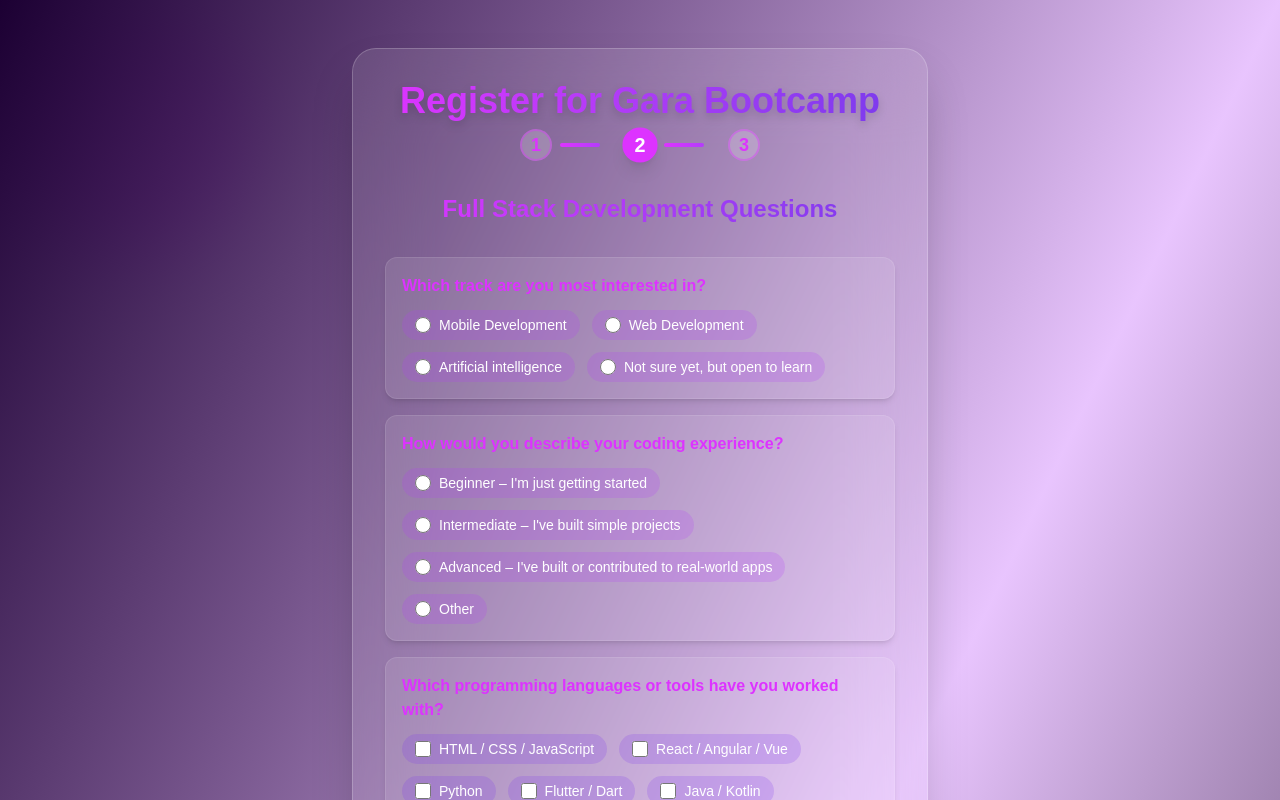
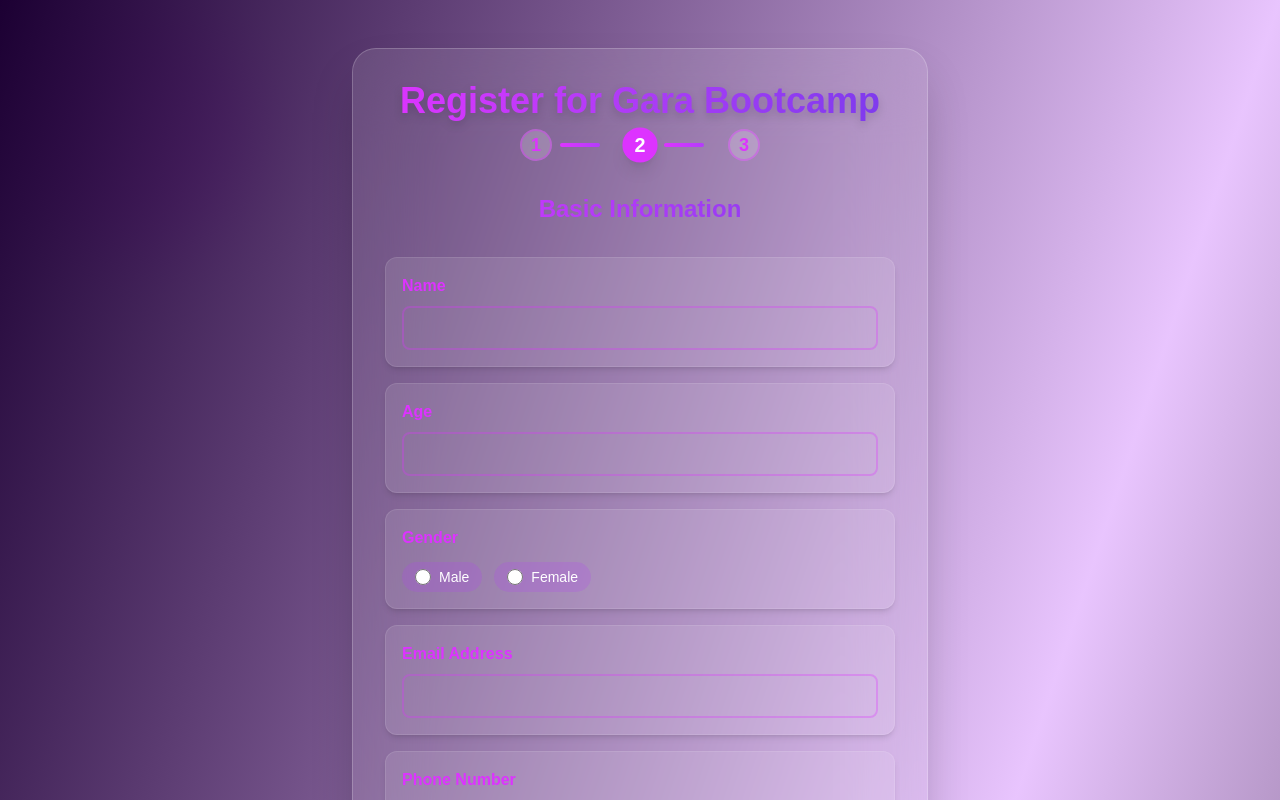
Before and after one commit to biniyam-29/gcme-boot, a Next.js app: page /register in a window 1280 px wide. Both pictures are taken after a click on the button "Full Stack Development". Shown: the top 800 px of the page. Built offline with nearby package versions, Linux system fonts and the light colour scheme.

Commit message:
ENHANCE: added more inputs on each category for basic information

```diff
--- a/src/app/register/page.tsx
+++ b/src/app/register/page.tsx
@@ -380,6 +380,48 @@
   ],
 };
 
+// Add a type for the basic info questions
+const basicInfoQuestions: Question[] = [
+  { label: "Name", name: "name", type: "text", required: true },
+  { label: "Age", name: "age", type: "text", required: true },
+  {
+    label: "Gender",
+    name: "gender",
+    type: "radio",
+    options: ["Male", "Female"],
+    required: true,
+  },
+  { label: "Email Address", name: "email", type: "text", required: true },
+  { label: "Phone Number", name: "phone", type: "text", required: true },
+  { label: "City", name: "city", type: "text", required: true },
+  {
+    label: "Are you a Christian?",
+    name: "is_christian",
+    type: "radio",
+    options: ["Yes", "No"],
+    required: true,
+  },
+  {
+    label: "Tell us briefly about your walk with God.",
+    name: "walk_with_god",
+    type: "textarea",
+    required: true,
+  },
+  {
+    label: "Are you part of a local church or Christian community?",
+    name: "in_church",
+    type: "radio",
+    options: ["Yes", "No"],
+    required: true,
+  },
+  {
+    label: "If yes, name the church or group",
+    name: "church_name",
+    type: "text",
+    required: false,
+  },
+];
+
 function StepBar({ step }: { step: number }) {
   const steps = ["Choose Track", "Questions", "Done!"];
   return (
@@ -502,6 +544,75 @@
             onSubmit={handleSubmit}
             className="flex flex-col gap-6 mt-2 animate-fade-in"
           >
+            <h2 className="text-2xl font-semibold mb-2 text-center bg-gradient-to-r from-[#DD33FF] to-[#7C3AED] bg-clip-text text-transparent">
+              Basic Information
+            </h2>
+            <div className="flex flex-col gap-4">
+              {basicInfoQuestions.map((q) => {
+                // Conditional display for church_name
+                if (q.name === "church_name" && form["in_church"] !== "Yes")
+                  return null;
+                return (
+                  <div
+                    key={q.name}
+                    className="flex flex-col gap-1 bg-white/10 rounded-xl p-4 shadow-md border border-white/10"
+                  >
+                    <label
+                      htmlFor={q.name}
+                      className="text-base font-semibold mb-1 text-[#DD33FF]"
+                    >
+                      {q.label}
+                    </label>
+                    {q.type === "radio" && q.options && (
+                      <div className="flex flex-wrap gap-3 mt-1">
+                        {q.options.map((opt) => (
+                          <label
+                            key={opt}
+                            className="inline-flex items-center gap-2 px-3 py-1 rounded-full bg-[#B43CFB]/20 hover:bg-[#DD33FF]/20 cursor-pointer transition-all border border-transparent focus-within:border-[#DD33FF]"
+                          >
+                            <input
+                              type="radio"
+                              name={q.name}
+                              value={opt}
+                              checked={form[q.name] === opt}
+                              onChange={handleInputChange}
+                              className="accent-[#DD33FF] w-4 h-4"
+                              required={q.required}
+                            />
+                            <span className="text-sm text-white">{opt}</span>
+                          </label>
+                        ))}
+                      </div>
+                    )}
+                    {q.type === "textarea" && (
+                      <textarea
+                        id={q.name}
+                        name={q.name}
+                        value={form[q.name] || ""}
+                        onChange={handleInputChange}
+                        className="rounded-lg p-2 text-black min-h-[60px] border-2 border-[#DD33FF]/30 focus:border-[#DD33FF] focus:ring-2 focus:ring-[#DD33FF]/30"
+                        required={q.required}
+                      />
+                    )}
+                    {(!q.type || q.type === "text") && (
+                      <input
+                        id={q.name}
+                        name={q.name}
+                        type="text"
+                        value={form[q.name] || ""}
+                        onChange={handleInputChange}
+                        className="rounded-lg p-2 text-black border-2 border-[#DD33FF]/30 focus:border-[#DD33FF] focus:ring-2 focus:ring-[#DD33FF]/30"
+                        required={
+                          q.required &&
+                          (q.name !== "church_name" ||
+                            form["in_church"] === "Yes")
+                        }
+                      />
+                    )}
+                  </div>
+                );
+              })}
+            </div>
             <h2 className="text-2xl font-semibold mb-2 text-center bg-gradient-to-r from-[#DD33FF] to-[#7C3AED] bg-clip-text text-transparent">
               {categories.find((c) => c.key === selectedCategory)?.label}{" "}
               Questions
```
